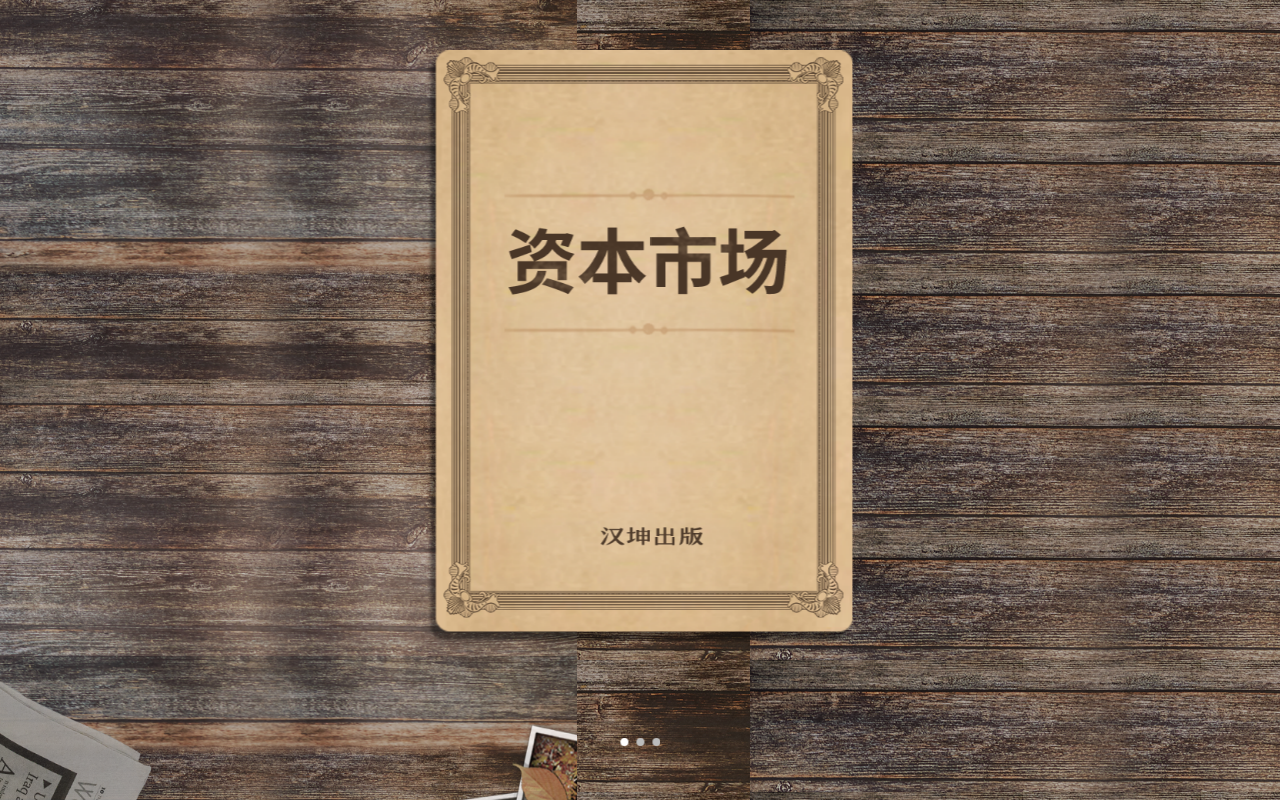
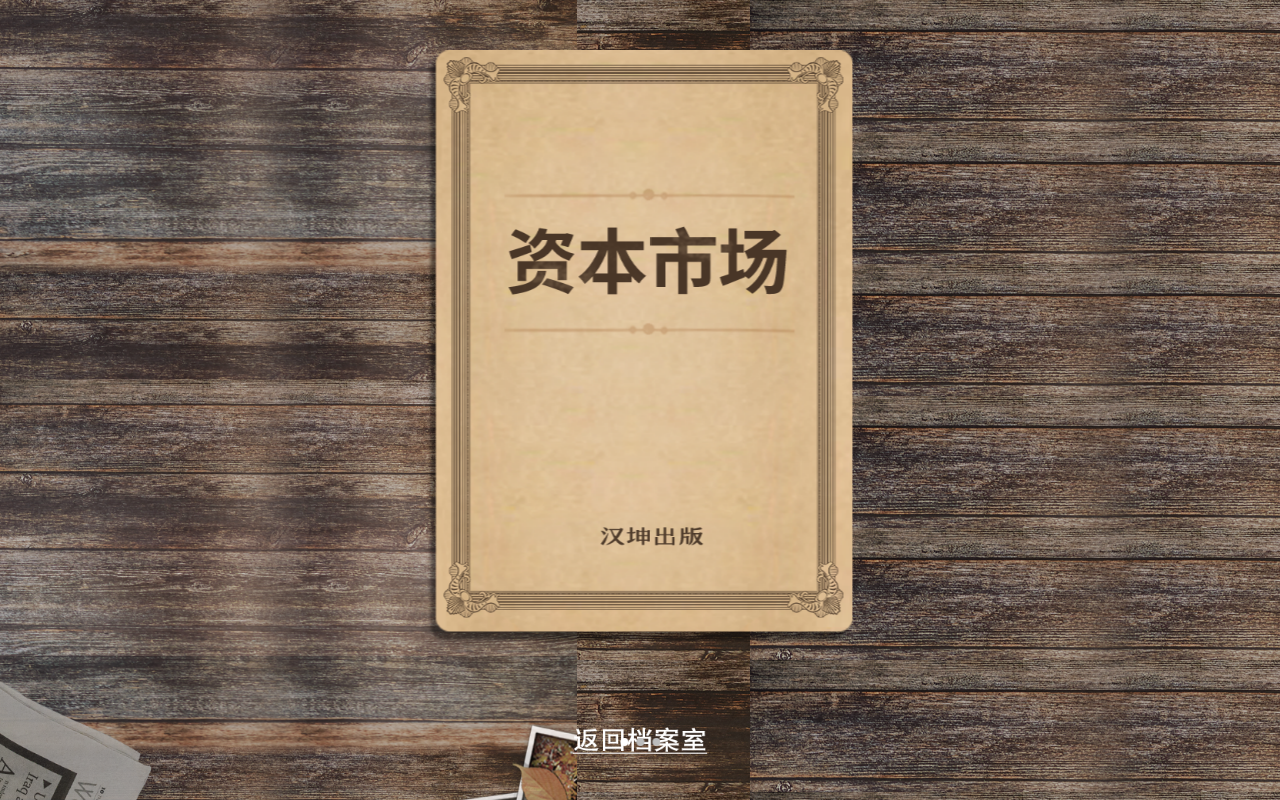
Before and after one commit to xiang1907/hankun-h5, a Vue app: page /#/hkly in a window 1280 px wide. Built offline with nearby package versions, Linux system fonts and the light colour scheme.

Commit message:
back=btn

```diff
--- a/src/views/hkly.vue
+++ b/src/views/hkly.vue
@@ -6,7 +6,7 @@
 			</swiper-slide>
 			<swiper-slide>
 				<div class="bookBox">
-					<img src="../assets/hkly/book-1.png" />
+					<img src="../assets/hkly/book-1.png" @click="openBook(1)" />
 					<img src="../assets/hkly/book-2.png" />
 					<img src="../assets/hkly/book-3.png" />
 					<img src="../assets/hkly/book-4.png" />
@@ -22,6 +22,9 @@
 			</swiper-slide>
 			<div class="swiper-pagination" slot="pagination"></div>
 		</swiper>
+		<div class="footer">
+			<img src="../assets/back-btn.png" @click="goBack"></span>
+		</div>
 	</div>
 </template>
 
@@ -44,7 +47,9 @@ export default {
 	created() {
 	},
 	methods: {
-
+		goBack(){
+			this.$router.push('/menu')
+		}
 	},
 	computed: {}
 };
@@ -89,5 +94,18 @@ img {
 		background-color: #ffffff;
 		opacity: 1;
 	}
+	.footer{
+		position: absolute;
+		bottom: 60/@r;
+		left: 50%;
+		width:175/@r;
+		height: 35/@r;
+		transform: translateX(-50%);
+		// width: 178/@r;
+		img {
+			width:100%;
+			height:100%;
+		}
+	}
 }
 </style>
```
Also changed, not shown: src/assets/back-btn.png (added).
